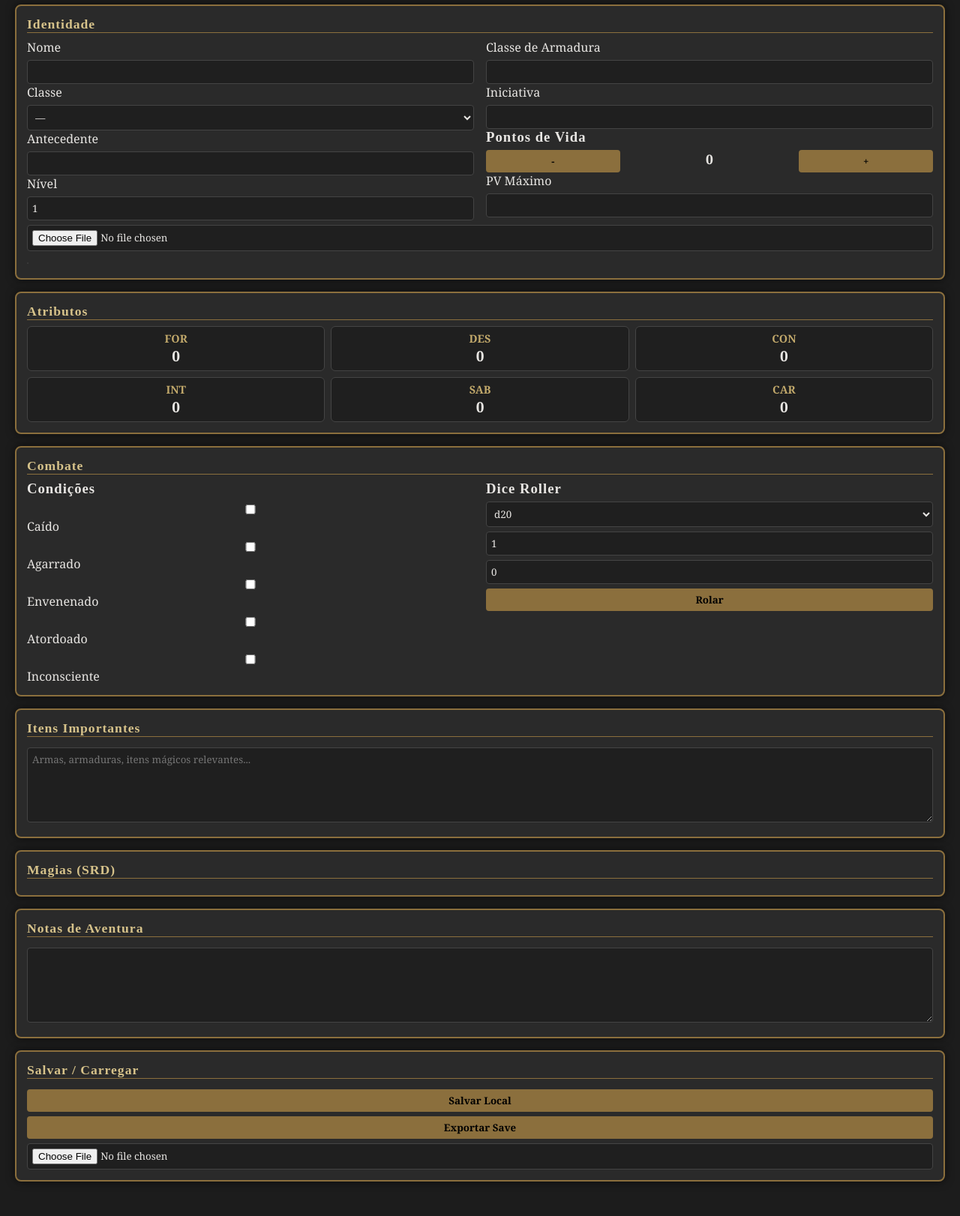
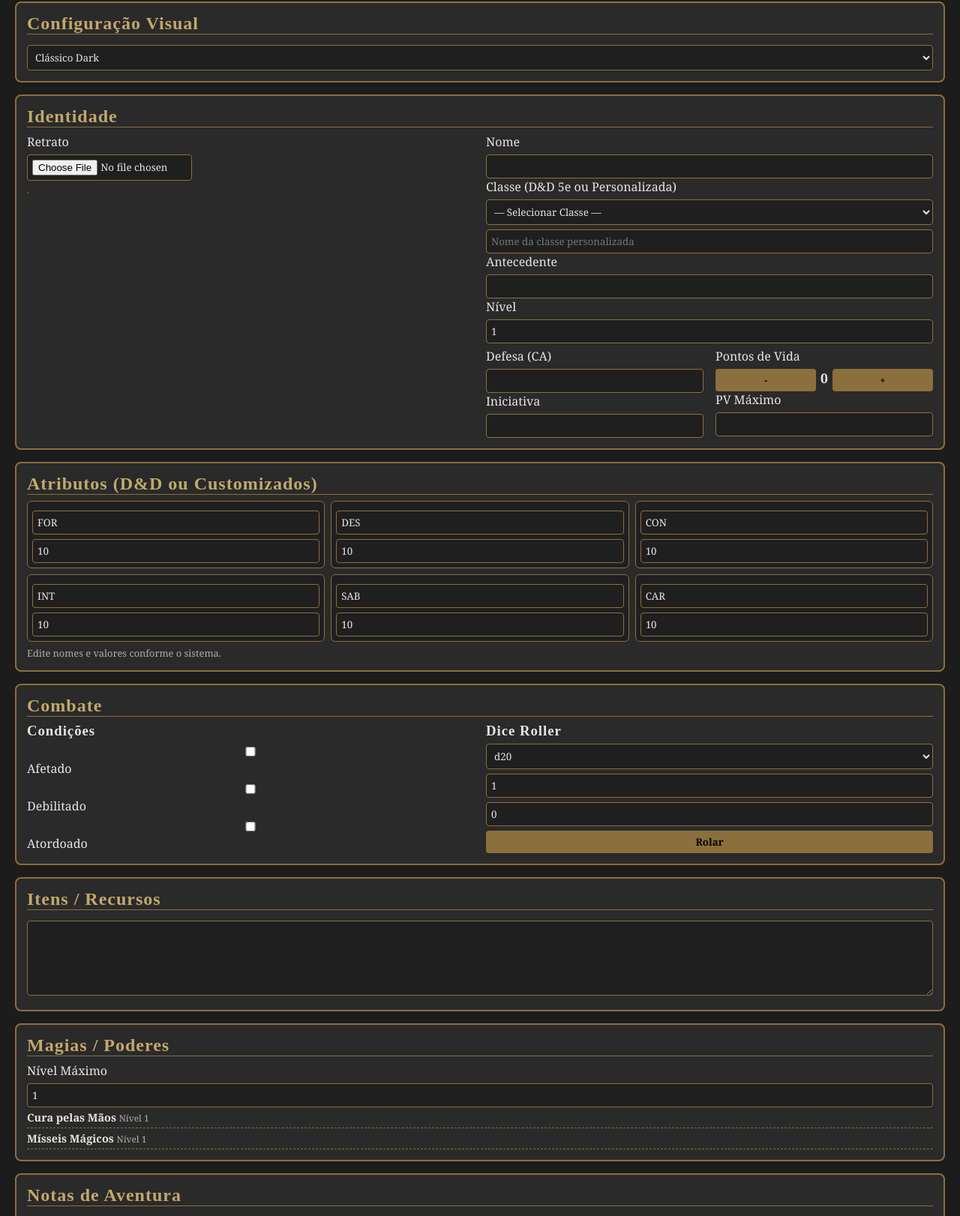
Before and after one commit to FeelJz/Ficha-D-D-5e, a plain HTML site: page index.html in a window 1280 px wide. Shown: the part 67-1689 px from the top of the page at 75% size. Before the commit the page ends 1663 px from the top, so only its background shows below. Drawn offline with Linux system fonts and the light colour scheme.

Commit message:
Update index.html

```diff
--- a/index.html
+++ b/index.html
@@ -3,104 +3,165 @@
 <head>
 <meta charset="UTF-8" />
 <meta name="viewport" content="width=device-width, initial-scale=1.0" />
-<title>Escudo do Jogador — D&D 5e</title>
+<title>Escudo do Jogador — RPG</title>
+
 <style>
+/* =========================
+   TEMAS (CSS VARIABLES)
+========================= */
+:root{
+ --bg:#1c1c1c;
+ --panel:#2a2a2a;
+ --border:#8b6f3d;
+ --text:#e8e6e3;
+ --accent:#c2a96b;
+ --input:#1f1f1f;
+}
+
+[data-theme="light"]{
+ --bg:#f4f1ec;
+ --panel:#ffffff;
+ --border:#8b6f3d;
+ --text:#1c1c1c;
+ --accent:#6b4f1d;
+ --input:#f0ece6;
+}
+
+[data-theme="grim"]{
+ --bg:#0f0f12;
+ --panel:#19191f;
+ --border:#7a1e1e;
+ --text:#e2e2e2;
+ --accent:#b03a3a;
+ --input:#141418;
+}
+
+[data-theme="minimal"]{
+ --bg:#ffffff;
+ --panel:#f7f7f7;
+ --border:#cccccc;
+ --text:#111111;
+ --accent:#555555;
+ --input:#ffffff;
+}
+
+/* =========================
+   BASE
+========================= */
 *{box-sizing:border-box;margin:0;padding:0;font-family:Georgia,serif}
-body{background:#1c1c1c;color:#e8e6e3;padding:20px}
+body{background:var(--bg);color:var(--text);padding:20px}
 h1,h2,h3{font-family:Cinzel,serif;letter-spacing:1px}
-h1{text-align:center;margin-bottom:16px}
+h1{text-align:center;margin-bottom:12px}
 
 .shield{display:grid;grid-template-columns:1fr;gap:16px;max-width:1400px;margin:auto}
 .grid-2{display:grid;grid-template-columns:repeat(auto-fit,minmax(280px,1fr));gap:16px}
-.panel{background:#2a2a2a;border:2px solid #8b6f3d;border-radius:8px;padding:14px;box-shadow:0 0 12px rgba(0,0,0,.6)}
-.panel h2{border-bottom:1px solid #8b6f3d;margin-bottom:8px;color:#d6c28a;font-size:1.1rem}
 
-input,textarea,select{width:100%;background:#1f1f1f;border:1px solid #444;color:#e8e6e3;padding:6px;border-radius:4px;margin-top:6px}
+.panel{background:var(--panel);border:2px solid var(--border);border-radius:8px;padding:14px}
+.panel h2{border-bottom:1px solid var(--border);margin-bottom:8px;color:var(--accent)}
+
+input,textarea,select{width:100%;background:var(--input);border:1px solid var(--border);color:var(--text);padding:6px;border-radius:4px;margin-top:6px}
 textarea{resize:vertical;min-height:100px}
-button{margin-top:6px;padding:6px;width:100%;background:#8b6f3d;border:none;border-radius:4px;font-weight:bold;cursor:pointer}
-button:hover{background:#a8894d}
+
+button{margin-top:6px;padding:6px;width:100%;background:var(--border);border:none;border-radius:4px;font-weight:bold;color:#000;cursor:pointer}
+button:hover{opacity:.85}
 
 .counter{display:flex;gap:6px;align-items:center}
-.counter button{width:30%}
 .counter span{flex:1;text-align:center;font-weight:bold;font-size:1.1rem}
 
 .attr{display:grid;grid-template-columns:repeat(3,1fr);gap:8px;text-align:center}
-.attr div{background:#1f1f1f;border:1px solid #444;border-radius:6px;padding:6px}
-.attr strong{display:block;font-size:0.9rem;color:#c2a96b}
+.attr div{background:var(--input);border:1px solid var(--border);border-radius:6px;padding:6px}
+.attr strong{display:block;font-size:.8rem;color:var(--accent)}
 .attr span{font-size:1.2rem;font-weight:bold}
 
 .conditions label{display:block;margin-top:4px}
-.image-preview img{max-width:100%;max-height:200px;border-radius:6px;margin-top:6px;border:1px solid #444}
-.spell{border-bottom:1px dashed #555;padding:4px 0;font-size:0.9rem}
-.spell small{color:#aaa}
+.image-preview img{max-width:100%;max-height:200px;border-radius:6px;margin-top:6px;border:1px solid var(--border)}
+.spell{border-bottom:1px dashed var(--border);padding:4px 0;font-size:.9rem}
+.spell small{opacity:.7}
 
 @media print{
  body{background:#fff;color:#000}
- .panel{border:1px solid #000;box-shadow:none}
- button,input,textarea,select{border:1px solid #000}
 }
 </style>
 </head>
-<body>
-<h1>Escudo do Jogador — D&D 5ª Edição</h1>
+
+<body data-theme="dark">
+<h1>Escudo do Jogador — RPG</h1>
 
 <main class="shield">
 
-<!-- BLOCO DE IDENTIDADE -->
+<section class="panel">
+<h2>Configuração Visual</h2>
+<select id="tema" onchange="mudarTema()">
+<option value="dark">Clássico Dark</option>
+<option value="light">Pergaminho Claro</option>
+<option value="grim">Grim / Dark Fantasy</option>
+<option value="minimal">Minimalista</option>
+</select>
+</section>
+
 <section class="panel">
 <h2>Identidade</h2>
-<div class="grid-2">
+<div class="grid-2" style="align-items:flex-start">
+
+<!-- Foto do personagem -->
+<div style="max-width:220px">
+<label>Retrato</label>
+<input type="file" accept="image/*" onchange="carregarImagem(event)" />
+<div class="image-preview">
+<img id="img" style="aspect-ratio:1/1;object-fit:cover"/>
+</div>
+</div>
+
+<!-- Dados principais -->
 <div>
 <label>Nome</label><input id="nome" />
-<label>Classe</label><select id="classe" onchange="carregarMagias()">
-<option value="">—</option>
-<option value="Wizard">Mago</option>
-<option value="Cleric">Clérigo</option>
-<option value="Druid">Druida</option>
-<option value="Bard">Bardo</option>
-<option value="Sorcerer">Feiticeiro</option>
-<option value="Paladin">Paladino</option>
-<option value="Ranger">Patrulheiro</option>
+<label>Classe (D&D 5e ou Personalizada)</label>
+<select id="classeSelect" onchange="sincronizarClasse()">
+<option value="">— Selecionar Classe —</option>
+<option>Barbarian</option><option>Bard</option><option>Cleric</option><option>Druid</option><option>Fighter</option><option>Monk</option><option>Paladin</option><option>Ranger</option><option>Rogue</option><option>Sorcerer</option><option>Warlock</option><option>Wizard</option>
+<option value="custom">Classe Personalizada</option>
 </select>
+<input id="classe" placeholder="Nome da classe personalizada" />
+
 <label>Antecedente</label><input id="background" />
-<label>Nível</label><input type="number" id="nivel" value="1" onchange="carregarMagias()" />
+<label>Nível</label><input type="number" id="nivel" value="1" />
+
+<div class="grid-2" style="margin-top:6px">
+<div>
+<label>Defesa (CA)</label><input type="number" id="ca" />
+<label>Iniciativa</label><input type="number" id="init" />
 </div>
 <div>
-<label>Classe de Armadura</label><input type="number" id="ca" />
-<label>Iniciativa</label><input type="number" id="init" />
-<h3>Pontos de Vida</h3>
+<label>Pontos de Vida</label>
 <div class="counter"><button onclick="modPV(-1)">-</button><span id="pvAtual">0</span><button onclick="modPV(1)">+</button></div>
 <label>PV Máximo</label><input type="number" id="pvMax" onchange="syncPV()" />
 </div>
 </div>
-<div class="image-preview"><input type="file" accept="image/*" onchange="carregarImagem(event)" /><img id="img"/></div>
-</section>
-
-<!-- ATRIBUTOS -->
-<section class="panel">
-<h2>Atributos</h2>
-<div class="attr">
-<div><strong>FOR</strong><span id="for">0</span></div>
-<div><strong>DES</strong><span id="des">0</span></div>
-<div><strong>CON</strong><span id="con">0</span></div>
-<div><strong>INT</strong><span id="int">0</span></div>
-<div><strong>SAB</strong><span id="sab">0</span></div>
-<div><strong>CAR</strong><span id="car">0</span></div>
 </div>
 </section>
 
-<!-- COMBATE -->
+<section class="panel">
+<h2>Atributos (D&D ou Customizados)</h2>
+<div class="attr" id="atributos">
+<div><input placeholder="Nome" value="FOR"/><input type="number" value="10"/></div>
+<div><input placeholder="Nome" value="DES"/><input type="number" value="10"/></div>
+<div><input placeholder="Nome" value="CON"/><input type="number" value="10"/></div>
+<div><input placeholder="Nome" value="INT"/><input type="number" value="10"/></div>
+<div><input placeholder="Nome" value="SAB"/><input type="number" value="10"/></div>
+<div><input placeholder="Nome" value="CAR"/><input type="number" value="10"/></div>
+</div>
+<p style="margin-top:6px;font-size:.8rem;opacity:.7">Edite nomes e valores conforme o sistema.</p>
+</section>
+
 <section class="panel">
 <h2>Combate</h2>
-<section class="grid-2">
+<div class="grid-2">
 <div>
 <h3>Condições</h3>
 <div class="conditions">
-<label><input type="checkbox" value="Caído"/> Caído</label>
-<label><input type="checkbox" value="Agarrado"/> Agarrado</label>
-<label><input type="checkbox" value="Envenenado"/> Envenenado</label>
-<label><input type="checkbox" value="Atordoado"/> Atordoado</label>
-<label><input type="checkbox" value="Inconsciente"/> Inconsciente</label>
+<label><input type="checkbox"/> Afetado</label>
+<label><input type="checkbox"/> Debilitado</label>
+<label><input type="checkbox"/> Atordoado</label>
 </div>
 </div>
 <div>
@@ -111,28 +172,26 @@ button:hover{background:#a8894d}
 <button onclick="rolar()">Rolar</button>
 <div id="resultado"></div>
 </div>
-</section>
+</div>
 </section>
 
-<!-- ITENS -->
 <section class="panel">
-<h2>Itens Importantes</h2>
-<textarea id="itens" placeholder="Armas, armaduras, itens mágicos relevantes..."></textarea>
+<h2>Itens / Recursos</h2>
+<textarea id="itens"></textarea>
 </section>
 
-<!-- MAGIAS -->
 <section class="panel">
-<h2>Magias (SRD)</h2>
+<h2>Magias / Poderes</h2>
+<label>Nível Máximo</label>
+<input type="number" id="nivelMagia" value="1" onchange="listarMagias()" />
 <div id="listaMagias"></div>
 </section>
 
-<!-- NOTAS -->
 <section class="panel">
 <h2>Notas de Aventura</h2>
 <textarea id="notas"></textarea>
 </section>
 
-<!-- SAVE -->
 <section class="panel">
 <h2>Salvar / Carregar</h2>
 <button onclick="salvar()">Salvar Local</button>
@@ -142,48 +201,53 @@ button:hover{background:#a8894d}
 
 </main>
 
-<!-- SRD EMBUTIDO (PARCIAL) -->
-<script type="application/json" id="srd-spells">
-{
-"spells": [
- {"name":"Fire Bolt","level":0,"classes":["Wizard","Sorcerer"],"school":"Evocation"},
- {"name":"Light","level":0,"classes":["Cleric","Bard","Wizard"],"school":"Evocation"},
- {"name":"Cure Wounds","level":1,"classes":["Cleric","Druid","Bard","Paladin"],"school":"Evocation"},
- {"name":"Magic Missile","level":1,"classes":["Wizard","Sorcerer"],"school":"Evocation"},
- {"name":"Shield","level":1,"classes":["Wizard","Sorcerer"],"school":"Abjuration"},
- {"name":"Healing Word","level":1,"classes":["Cleric","Bard","Druid"],"school":"Evocation"}
- ]
+<script>
+// --- SRD simplificado (exemplo funcional)
+const SRD_SPELLS=[
+{name:'Cura pelas Mãos',level:1,classes:['Clérigo','Paladino']},
+{name:'Mísseis Mágicos',level:1,classes:['Mago','Feiticeiro']},
+{name:'Bola de Fogo',level:3,classes:['Mago','Feiticeiro']},
+{name:'Relâmpago',level:3,classes:['Mago']},
+{name:'Reviver',level:5,classes:['Clérigo','Bardo']}
+];
+
+let pv=0;
+function modPV(v){pv+=v;if(pv<0)pv=0;pvAtual.innerText=pv}
+function syncPV(){pv=parseInt(pvMax.value)||0;modPV(0)}
+
+function listarMagias(){
+ const cont=document.getElementById('listaMagias');
+ cont.innerHTML='';
+ const classeAtual=classe.value;
+ const nivelMax=parseInt(nivelMagia.value)||0;
+ const filtradas=SRD_SPELLS.filter(s=>s.level<=nivelMax && (!classeAtual || s.classes.includes(classeAtual)));
+ filtradas.forEach(s=>{
+  const d=document.createElement('div');
+  d.className='spell';
+  d.innerHTML=`<strong>${s.name}</strong> <small>Nível ${s.level}</small>`;
+  cont.appendChild(d);
+ });
+ if(!filtradas.length) cont.innerHTML='<em>Nenhuma magia disponível</em>';
 }
-</script>
 
-<script>
-let pv=0;
-
-function modPV(v){pv+=v;if(pv<0)pv=0;document.getElementById('pvAtual').innerText=pv}
-function syncPV(){pv=parseInt(pvMax.value)||0;modPV(0)}
 function rolar(){const d=parseInt(dice.value.replace('d',''));const q=parseInt(qtd.value);const m=parseInt(mod.value);let t=0,r=[];for(let i=0;i<q;i++){let x=Math.floor(Math.random()*d)+1;r.push(x);t+=x;}t+=m;resultado.innerText=`${r.join(', ')} = ${t}`}
 function carregarImagem(e){const r=new FileReader();r.onload=()=>img.src=r.result;r.readAsDataURL(e.target.files[0])}
-
-function carregarMagias(){
- const data=JSON.parse(document.getElementById('srd-spells').textContent).spells;
- const cls=classe.value; const lvl=parseInt(nivel.value);
- listaMagias.innerHTML='';
- if(!cls) return;
- data.filter(s=>s.classes.includes(cls) && s.level<=Math.ceil(lvl/2))
- .forEach(s=>{
-  const d=document.createElement('div');d.className='spell';
-  d.innerHTML=`<strong>${s.name}</strong> (Nível ${s.level}) <small>${s.school}</small>`;
-  listaMagias.appendChild(d);
- });
-}
+function mudarTema(){document.body.setAttribute('data-theme',tema.value);localStorage.setItem('tema',tema.value)}
 
 function salvar(){
- const s={nome:nome.value,classe:classe.value,background:background.value,nivel:nivel.value,ca:ca.value,init:init.value,pv,pvMax:pvMax.value,notas:notas.value,itens:itens.value,img:img.src,cond:[...document.querySelectorAll('.conditions input:checked')].map(c=>c.value)};
- localStorage.setItem('dndSave',JSON.stringify(s));alert('Salvo');}
-function carregar(s){nome.value=s.nome||'';classe.value=s.classe||'';background.value=s.background||'';nivel.value=s.nivel||1;ca.value=s.ca||'';init.value=s.init||'';pv=s.pv||0;pvMax.value=s.pvMax||0;modPV(0);notas.value=s.notas||'';itens.value=s.itens||'';if(s.img)img.src=s.img;document.querySelectorAll('.conditions input').forEach(c=>c.checked=s.cond?.includes(c.value));carregarMagias()}
-function exportar(){const b=new Blob([localStorage.getItem('dndSave')],{type:'application/json'});const a=document.createElement('a');a.href=URL.createObjectURL(b);a.download='dnd_save.json';a.click()}
-function importar(e){const r=new FileReader();r.onload=()=>{localStorage.setItem('dndSave',r.result);carregar(JSON.parse(r.result))};r.readAsText(e.target.files[0])}
-window.onload=()=>{const s=localStorage.getItem('dndSave');if(s)carregar(JSON.parse(s))}
+ const attrs=[...document.querySelectorAll('#atributos div')].map(d=>({nome:d.children[0].value,valor:d.children[1].value}));
+ const s={nome:nome.value,classe:classe.value,background:background.value,nivel:nivel.value,ca:ca.value,init:init.value,pv,pvMax:pvMax.value,attrs,notas:notas.value,itens:itens.value,img:img.src,tema:tema.value,nivelMagia:nivelMagia.value};
+ localStorage.setItem('rpgShieldSave',JSON.stringify(s));alert('Salvo')}
+
+function carregar(s){
+ nome.value=s.nome||'';classe.value=s.classe||'';background.value=s.background||'';nivel.value=s.nivel||1;ca.value=s.ca||'';init.value=s.init||'';pv=s.pv||0;pvMax.value=s.pvMax||0;modPV(0);
+ notas.value=s.notas||'';itens.value=s.itens||'';nivelMagia.value=s.nivelMagia||1;
+ if(s.attrs){const a=document.querySelectorAll('#atributos div');s.attrs.forEach((v,i)=>{if(a[i]){a[i].children[0].value=v.nome;a[i].children[1].value=v.valor}})}
+ if(s.img)img.src=s.img;if(s.tema){tema.value=s.tema;mudarTema()}listarMagias()}
+
+function exportar(){const b=new Blob([localStorage.getItem('rpgShieldSave')],{type:'application/json'});const a=document.createElement('a');a.href=URL.createObjectURL(b);a.download='rpg_shield_save.json';a.click()}
+function importar(e){const r=new FileReader();r.onload=()=>{localStorage.setItem('rpgShieldSave',r.result);carregar(JSON.parse(r.result))};r.readAsText(e.target.files[0])}
+window.onload=()=>{const s=localStorage.getItem('rpgShieldSave');if(s)carregar(JSON.parse(s));const t=localStorage.getItem('tema');if(t){tema.value=t;mudarTema()}listarMagias()}
 </script>
 </body>
 </html>
```
